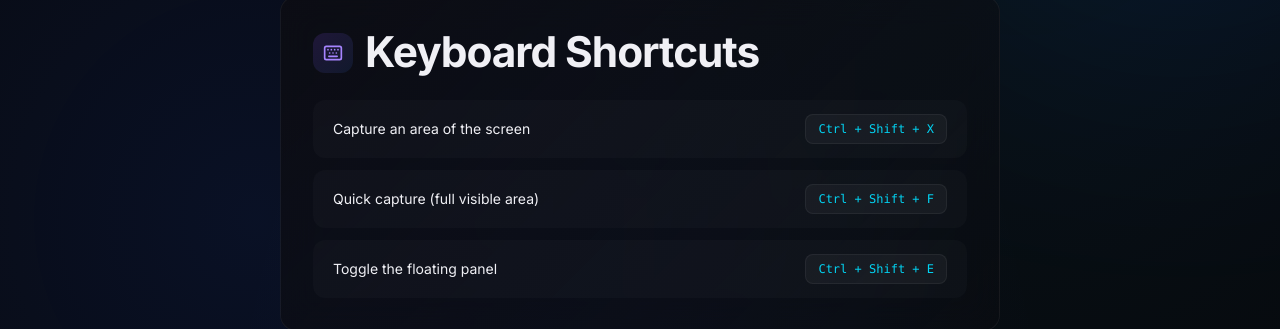
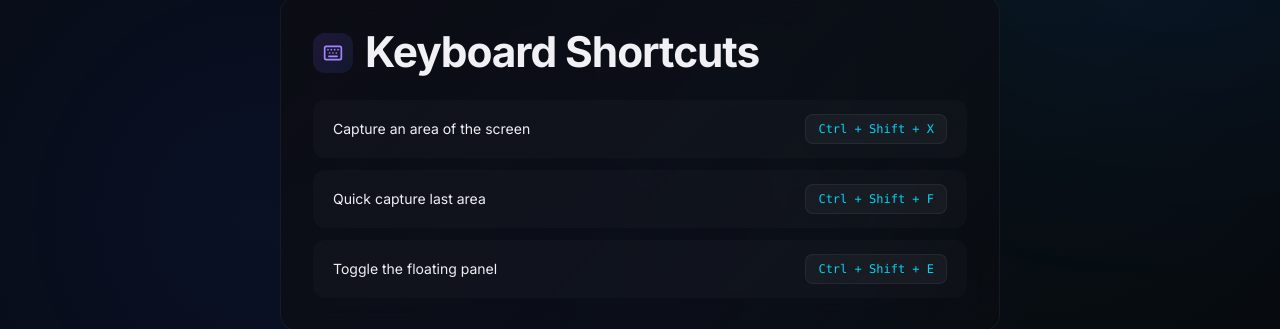
Before and after one commit to TheSuperiorFlash/CaptureAI, a Next.js app in the folder website/: page /help in a window 1280 px wide. Shown: the part 888-1217 px from the top of the page. Built offline with nearby package versions, Linux system fonts and the light colour scheme.

Commit message:
Update page.tsx

```diff
--- a/website/app/help/page.tsx
+++ b/website/app/help/page.tsx
@@ -90,7 +90,7 @@ export default function HelpPage() {
                     <div className="space-y-3">
                         {[
                             { keys: 'Ctrl + Shift + X', action: 'Capture an area of the screen' },
-                            { keys: 'Ctrl + Shift + F', action: 'Quick capture (full visible area)' },
+                            { keys: 'Ctrl + Shift + F', action: 'Quick capture last area' },
                             { keys: 'Ctrl + Shift + E', action: 'Toggle the floating panel' },
                         ].map((shortcut) => (
                             <div key={shortcut.keys} className="flex items-center justify-between gap-4 rounded-xl bg-white/[0.02] px-5 py-3.5">
```
